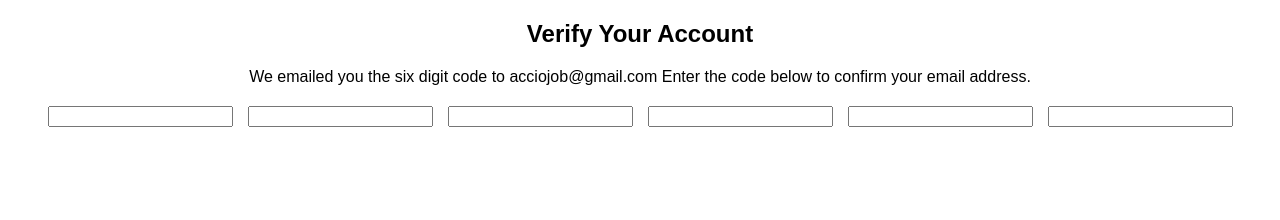
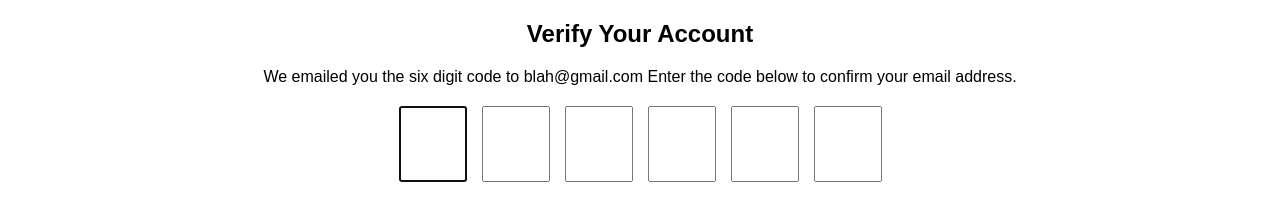
Before and after one commit to acciojob/OTP-sahilgrao, a website: page main.html in a window 1280 px wide. Drawn offline with Linux system fonts and the light colour scheme.

Commit message:
created a submission

```diff
--- a/main.html
+++ b/main.html
@@ -12,19 +12,19 @@
 	<h2 id="verification_heading">Verify Your Account</h2>
 
 	<p id="verification_subtext">
-	We emailed you the six digit code to acciojob@gmail.com Enter the code below to confirm your email address.
+	We emailed you the six digit code to blah@gmail.com Enter the code below to confirm your email address.
 	</p>
 
 	<div class="code-container">
 
-	<input type="text" maxlength="1" class="code-1">
-	<input type="text" maxlength="1" class="code-2">
-	<input type="text" maxlength="1" class="code-3">
-	<input type="text" maxlength="1" class="code-4">
-	<input type="text" maxlength="1" class="code-5">
-	<input type="text" maxlength="1" class="code-6">
+<input type="text" maxlength="1" class="code">
+<input type="text" maxlength="1" class="code">
+<input type="text" maxlength="1" class="code">
+<input type="text" maxlength="1" class="code">
+<input type="text" maxlength="1" class="code">
+<input type="text" maxlength="1" class="code">
 
-	</div>
+</div>
 
 
     <script type="text/javascript" src="./script.js">
--- a/script.js
+++ b/script.js
@@ -9,7 +9,7 @@
 
 		code.addEventListener("keydown", (e) => {
 
-	    if (e.key >= 0 && e.key <= 9) {
+			if (/^[0-9]$/.test(e.key)) {
 
 				code.value = "";
 
@@ -30,6 +30,7 @@
 			}
 
 		});
+
 	});
 
 });
```
Lines whose indentation alone changed are shown as unchanged.
